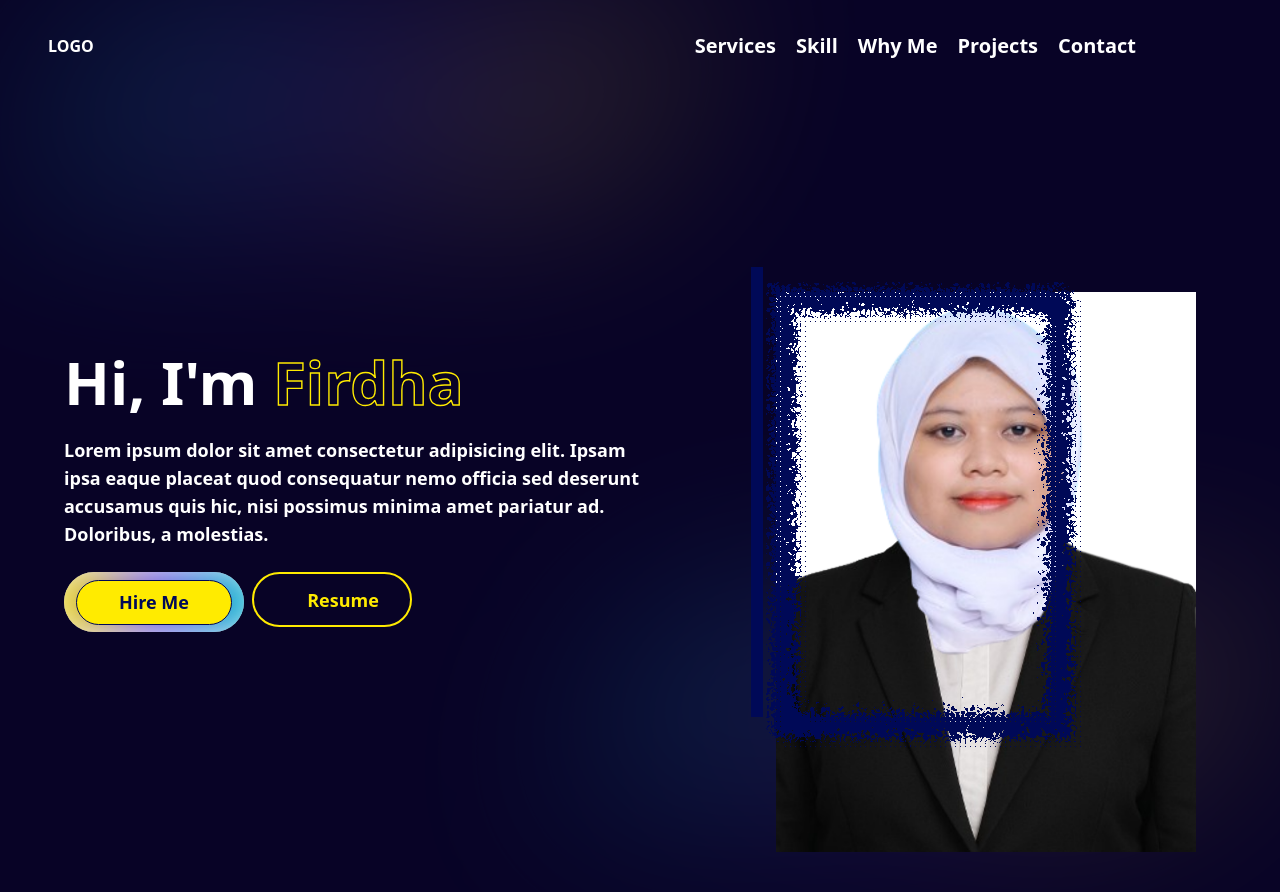
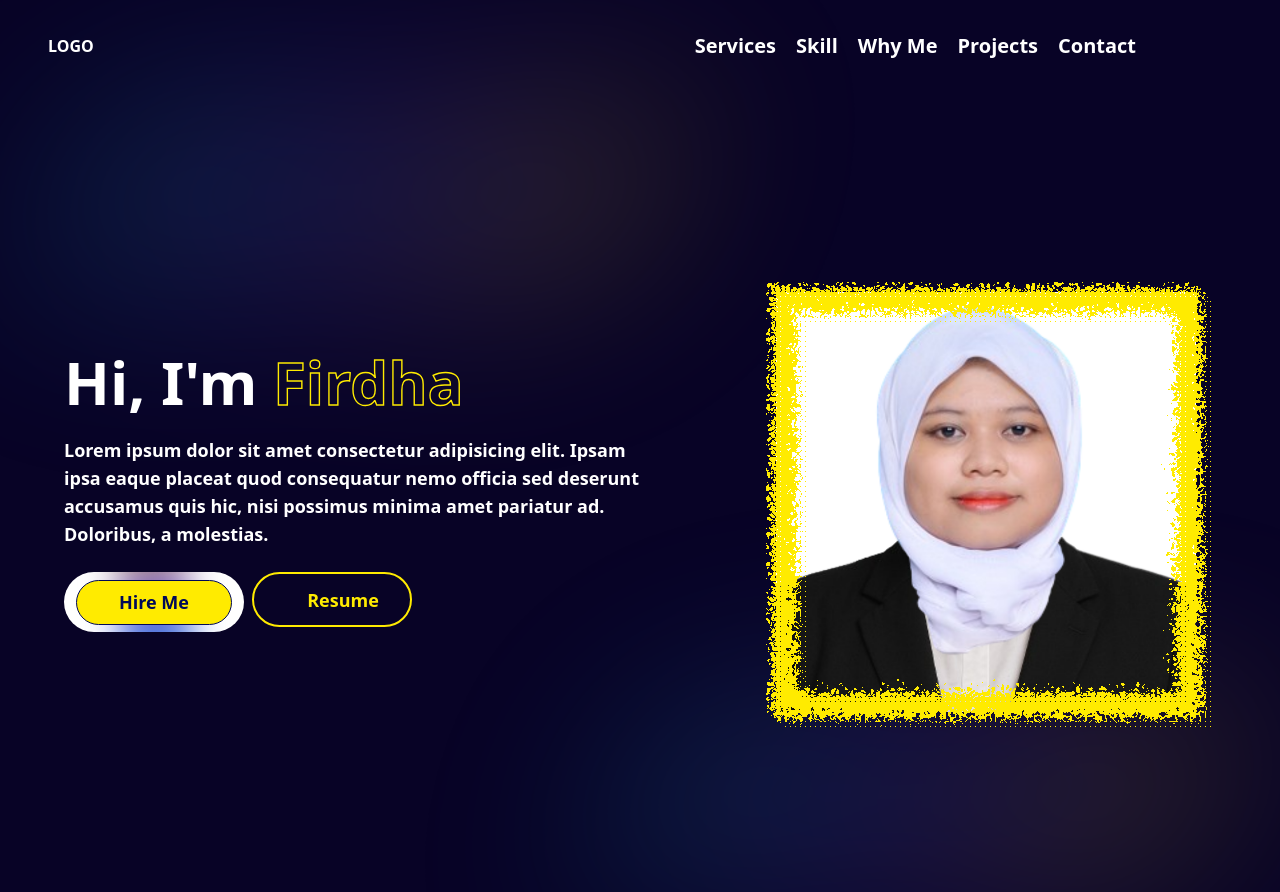
Before and after one commit to FirdhaArgaPutriani/Portofolio-vue, a Vue app: page / in a window 1280 px wide. Built offline with nearby package versions, Linux system fonts and the light colour scheme; some icons are missing.

Commit message:
HeroSection

```diff
--- a/package.json
+++ b/package.json
@@ -10,6 +10,7 @@
   },
   "dependencies": {
     "@iconify/vue": "^5.0.0",
+    "aos": "^2.3.4",
     "vue": "^3.5.18"
   },
   "devDependencies": {
--- a/src/components/layout/HeroSection.vue
+++ b/src/components/layout/HeroSection.vue
@@ -1,5 +1,5 @@
 <template>
-    <section class="flex justify-center items-center dark:text-white min-h-screen mt-20 lg:mt-0">
+    <section data-aos="zoom-in" class="flex justify-center items-center dark:text-white min-h-screen mt-20 lg:mt-0">
         <header class="absolute w-1/2 aspect-[16/5] -skew-x-12 rounded-full bg-gradient-to-r from-[#00C6CC]
         via-[#785AE4] to-secondary opacity-30 dark:opacity-20 blur-[100px] left-10 top-0 hidden md:block">
 
@@ -13,7 +13,7 @@
                 <h1 class="mb-6 text-4xl md:text-5xl lg:text-6xl font-bold">
                     Hi, I'm
                     <span class="text-secondary stroke-text text-stroke-primary dark:text-stroke-secondary">
-                    Firdha
+                        Firdha
                     </span>
                 </h1>
                 <p class="text-lg max-w-xl mx-auto lg:mx-0 font-semibold">
@@ -26,36 +26,38 @@
                     <a href="" class="font-semibold text-lg w-[10rem] h-[55px] dark:text-secondary rounded-full
                     ml-2 border-2 dark:border-secondary hover:scale-105 bg-white dark:bg-transparent
                     flex justify-center items-center text-primary border-primary">
-                        <Icon icon="line-md:download-loop" class="text-3x1"/>
+                        <Icon icon="line-md:download-loop" class="text-3x1" />
                         <span class="ml-1">Resume</span>
                     </a>
                 </div>
             </header>
             <aside class="container flex justify-center lg:justify-end mt-20 lg:mt-0 items-center flex-wrap">
-                <figure class="card relative m-[30px] md:w-[420px] md:h-[420px] md:before:h-[450px] w-[280px]
-                h-[350ox] before:w-[300px] before:h-[300px] before:border-[25px] before:border-primary
-                before:shadow-[7px_7px_secondary,_-7px_-7px_21px_secondary]">
+                <figure
+                    class="card relative m-[30px] md:w-[420px] md:h-[420px] md:before:w-[430px] md:before:h-[430px] w-[250px] h-[350px] before:w-[300px] before:h-[300px]
+                before:border-[25px] before:border-primary before:shadow-[7px_7px_21px_primary,_-7px,_-7px_21px_primary] dark:before:border-secondary dark:before:shadow-[7px_7px_21px_secondary,_-7px,_-7px_21px_secondary]">
                     <div class="relative w-full h-full bg-cover transform translate-x-[10px] translate-y-[10px]">
-                        <img src="@/assets/images/ME.png" alt="Hero picture" class="max-w-1/2" loading="lazy">
+                        <img src="@/assets/images/miaw.png" alt="Hero picture" class="max-w-1/2" loading="lazy">
                     </div>
                 </figure>
             </aside>
         </main>
 
-        <svg class="hidden">
+        <svg>
             <filter id="wavy1">
                 <feTurbulence x="0" y="0" baseFrequency="0.2" numOctaves="5" seed="1"></feTurbulence>
-                <feDisplacementMap in="SourceGraphic" scale="30"/>
+                <feDisplacementMap in="SourceGraphic" scale="30" />
             </filter>
         </svg>
     </section>
 </template>
+
 <script setup>
 import Button from '../UI/Button.vue';
 </script>
+
 <style scoped>
-.container .card:before{
-    content: '';
+.container .card:before {
+    content: "";
     position: absolute;
     top: 0;
     left: 0;
@@ -63,7 +65,7 @@ import Button from '../UI/Button.vue';
     background: transparent;
 }
 
-.container .card:nth-of-type(1)::before{
+.container .card:nth-of-type(1)::before {
     filter: url(#wavy1);
 }
 </style>
--- a/src/main.js
+++ b/src/main.js
@@ -2,5 +2,9 @@ import { createApp } from 'vue'
 import './style.css'
 import App from './App.vue'
 import { Icon } from '@iconify/vue'
+import Aos from 'aos'
+import 'aos/dist/aos.css'
 
 createApp(App).component('Icon',Icon).mount('#app')
+
+Aos.init({ duration:1000 });
```
Also changed, not shown: src/assets/images/miaw.png (added), 1 other file (tests, documents, lock files or other folders).
